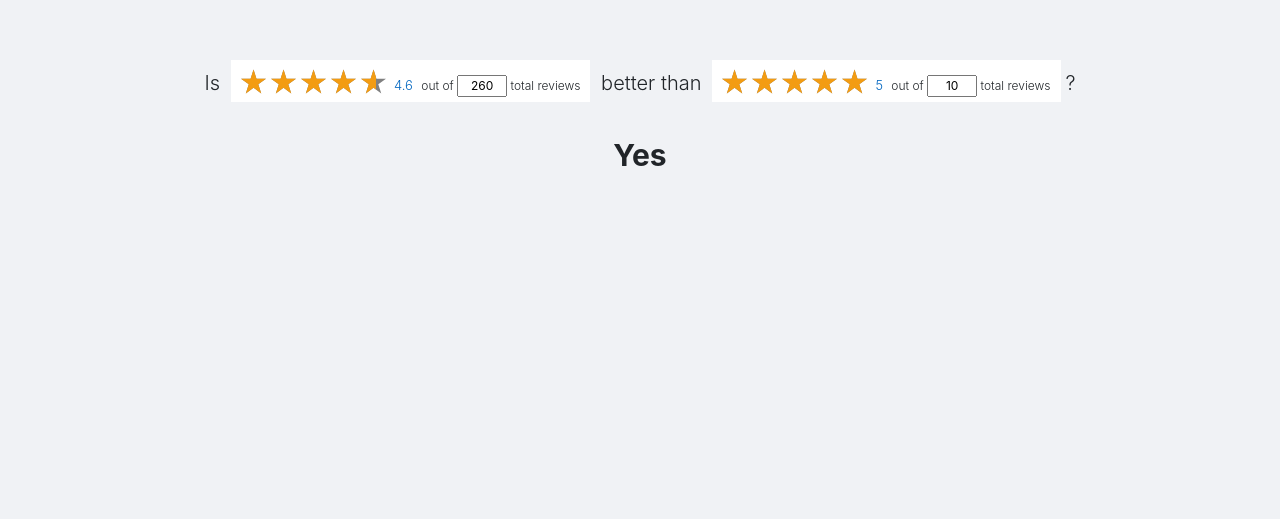
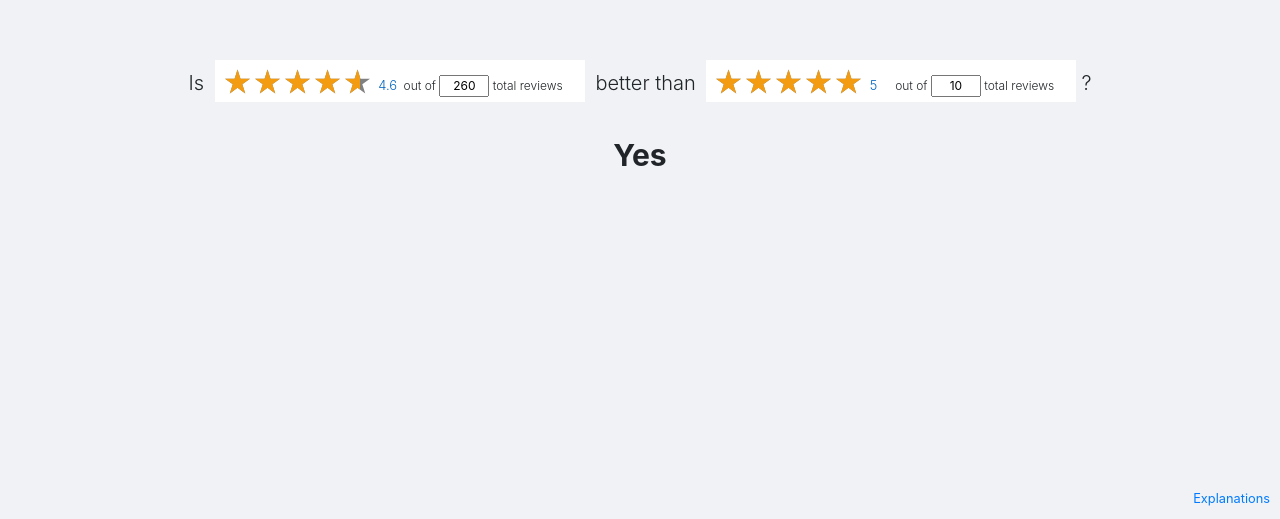
Before and after one commit to LucasBerbesson/compare-reviews, a plain HTML site: page index.html in a window 1280 px wide. Shown: the part 281-800 px from the top of the page. Drawn offline with Linux system fonts and the light colour scheme.

Commit message:
improve ui

```diff
--- a/index.html
+++ b/index.html
@@ -42,8 +42,10 @@
       background: #fff;
       padding: 5px 10px;
       margin: 15px 5px;
+      width:370px;
       cursor: pointer;
       position: relative;
+      text-align:left;
       font-size:12px;
       display: inline-block;
     }
@@ -52,6 +54,7 @@
       #review1, #review2 {
         display: block;
         width: 100%;
+        text-align:center;
       }
     }
 
@@ -70,6 +73,8 @@
       font-size: 13px;
       color: #0066c0;
       margin:0 5px;
+      width:17px;
+      display:inline-block;
     }
 
     input {
@@ -80,6 +85,12 @@
 
     #result {
       font-size: 30px;
+    }
+
+    footer {
+      position:absolute;
+      bottom:10px;
+      right:10px;
     }
   </style>
 </head>
@@ -101,7 +112,12 @@
   <p class="text-center font-weight-bold lead" id="result">
     "yes"
   </p>
+
+
 </div>
+  <footer>
+    <a href="https://www.youtube.com/watch?v=8idr1WZ1A7Q"><small>Explanations</small></a>
+  </footer>
 <script src="./jquery-3.2.1.slim.min.js"></script>
 <script src="./bootstrap.min.js"></script>
 <script src="./jquery.rateyo.min.js"></script>
```
